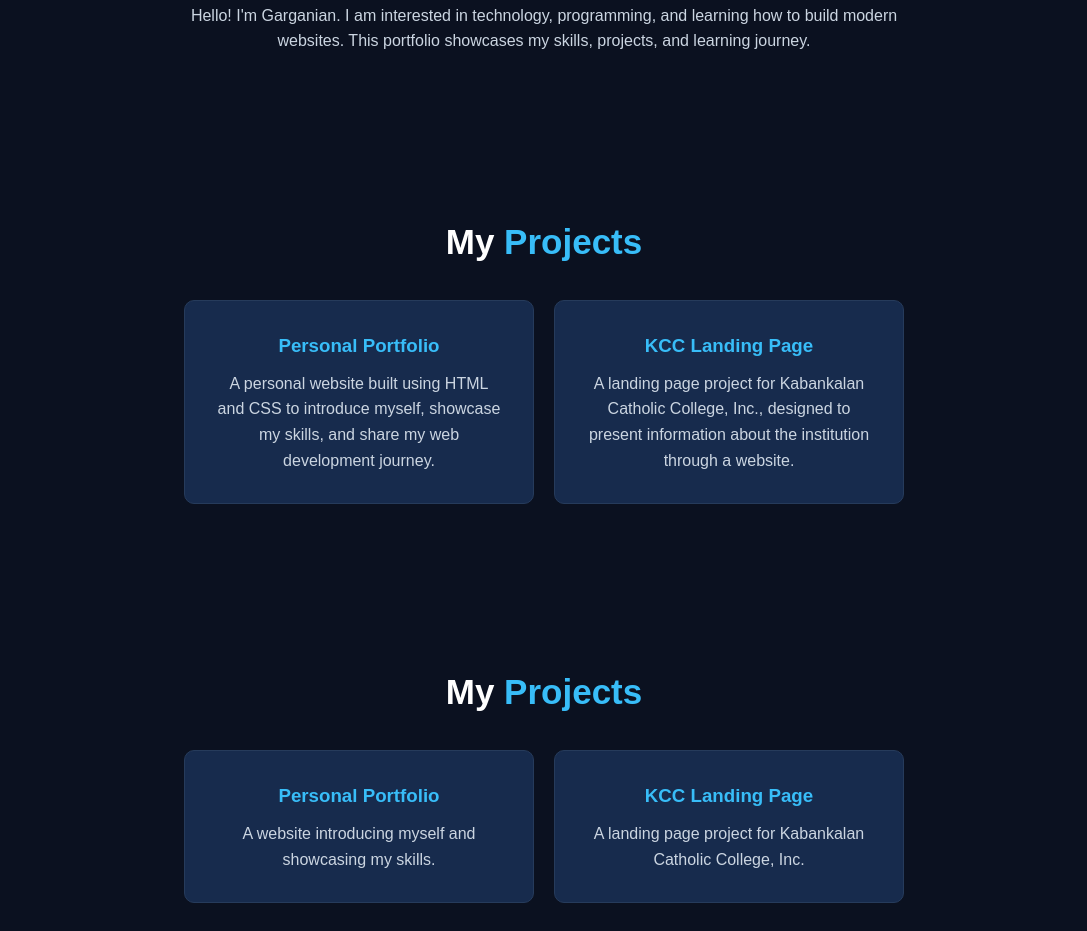
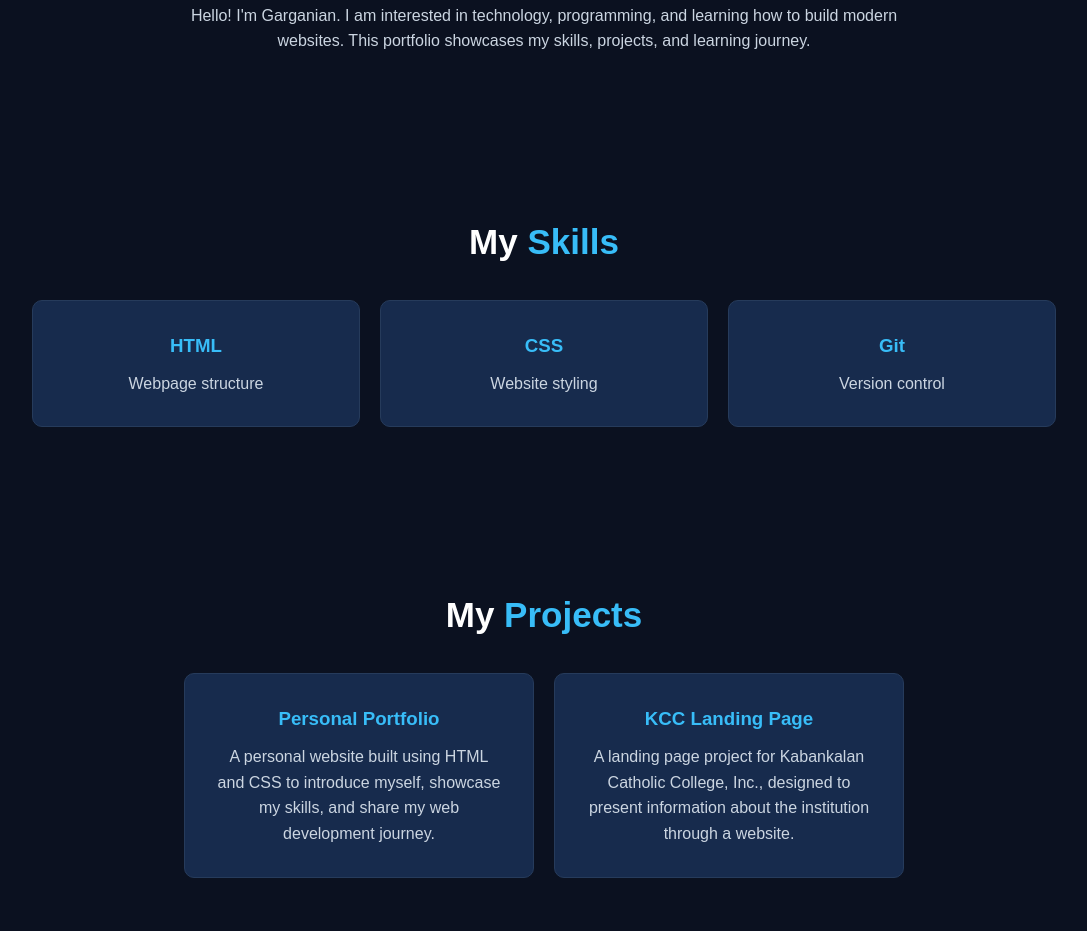
Before and after one commit to herbiegarganian1/Garganian-project-1, a plain HTML site: page index.html in a window 1280 px wide. Shown: the part 960-1891 px from the top of the page, without its empty margins (96-1183 px from the left). Drawn offline with Linux system fonts and the light colour scheme.

Commit message:
Clean and organize portfolio HTML

```diff
--- a/index.html
+++ b/index.html
@@ -30,6 +30,7 @@
             </ul>
         </nav>
     </header>
+
     <section id="home" class="hero">
         <div class="hero-container">
 
@@ -43,7 +44,6 @@
                 <p class="welcome">WELCOME TO MY PORTFOLIO</p>
 
                 <h1>Hello, I'm <span>Garganian</span></h1>
-
                 <h2>Aspiring Web Developer</h2>
 
                 <p>
@@ -66,6 +66,27 @@
             programming, and learning how to build modern websites.
             This portfolio showcases my skills, projects, and learning journey.
         </p>
+    </section>
+
+    <section id="skills" class="section">
+        <h2>My <span>Skills</span></h2>
+
+        <div class="cards">
+            <div class="card">
+                <h3>HTML</h3>
+                <p>Webpage structure</p>
+            </div>
+
+            <div class="card">
+                <h3>CSS</h3>
+                <p>Website styling</p>
+            </div>
+
+            <div class="card">
+                <h3>Git</h3>
+                <p>Version control</p>
+            </div>
+        </div>
     </section>
 
     <section id="projects" class="section">
```
Lines whose indentation alone changed are shown as unchanged.
